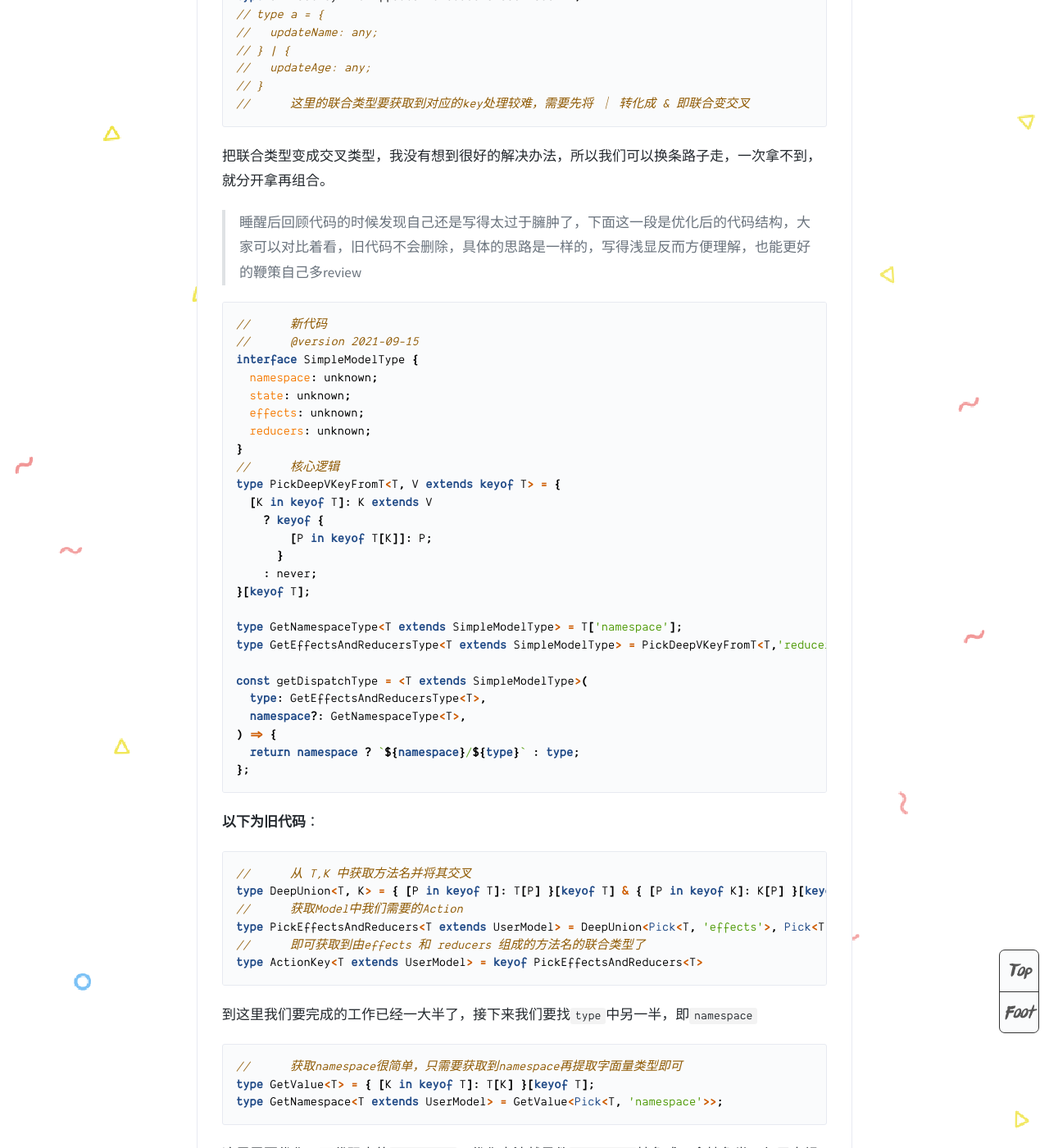
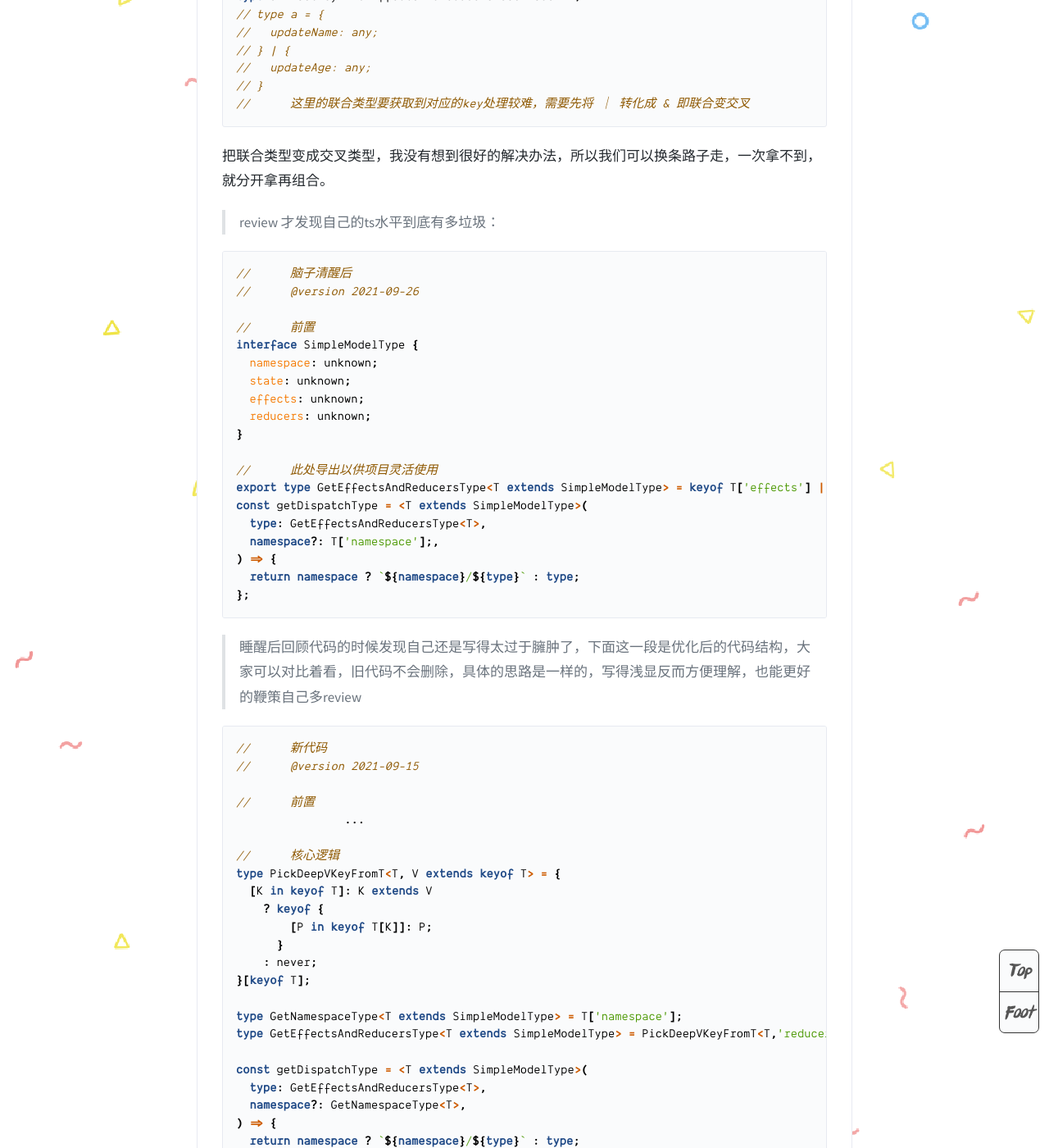
Before and after one commit to hamburgerdog/hamburgerdog.github.io, a Jekyll site: the page built from _posts/2021-09-14-用Ts为Dispatch赋能.md, in a window 1280 px wide and 1400 px high, scrolled down 1940 px. Shown: the whole window at 82% size. Built offline with Jekyll 4.4.1, drawn with Linux system fonts in a browser that asks for light colours; comment, search, counter and statistics services are not loaded.

Commit message:
:memo: doc(ts-dispatch):add new method 2 get  type

````diff
--- a/_posts/2021-09-14-用Ts为Dispatch赋能.md
+++ b/_posts/2021-09-14-用Ts为Dispatch赋能.md
@@ -56,17 +56,39 @@ type a = GetKey<PickEffectsAndReducers<UserModel>>;
 
 把联合类型变成交叉类型，我没有想到很好的解决办法，所以我们可以换条路子走，一次拿不到，就分开拿再组合。
 
-> 睡醒后回顾代码的时候发现自己还是写得太过于臃肿了，下面这一段是优化后的代码结构，大家可以对比着看，旧代码不会删除，具体的思路是一样的，写得浅显反而方便理解，也能更好的鞭策自己多review
+> review 才发现自己的ts水平到底有多垃圾：
 
 ```typescript
-//	新代码
-//	@version 2021-09-15
+//	脑子清醒后
+//	@version 2021-09-26
+
+//	前置
 interface SimpleModelType {
   namespace: unknown;
   state: unknown;
   effects: unknown;
   reducers: unknown;
 }
+
+//	此处导出以供项目灵活使用
+export type GetEffectsAndReducersType<T extends SimpleModelType> = keyof T['effects'] | keyof T['reducers'];
+const getDispatchType = <T extends SimpleModelType>(
+  type: GetEffectsAndReducersType<T>,
+  namespace?: T['namespace'];,
+) => {
+  return namespace ? `${namespace}/${type}` : type;
+};
+```
+
+> 睡醒后回顾代码的时候发现自己还是写得太过于臃肿了，下面这一段是优化后的代码结构，大家可以对比着看，旧代码不会删除，具体的思路是一样的，写得浅显反而方便理解，也能更好的鞭策自己多review
+
+```typescript
+//	新代码
+//	@version 2021-09-15
+
+//	前置
+		...
+
 //	核心逻辑
 type PickDeepVKeyFromT<T, V extends keyof T> = {
   [K in keyof T]: K extends V
````
